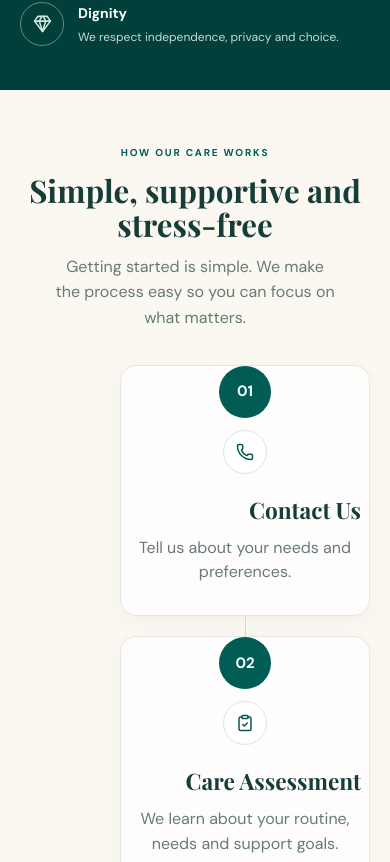
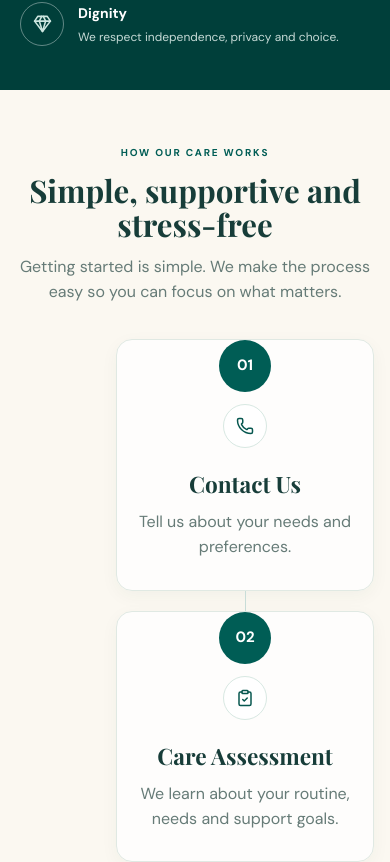
Before and after one commit to habimanasharif/creativa, a Next.js app: page / in a window 390 px wide. Shown: the part 3182-4044 px from the top of the page. Built offline with nearby package versions, Linux system fonts and the light colour scheme.

Commit message:
Correct care process card centering on all screen sizes

```diff
--- a/app/globals.css
+++ b/app/globals.css
@@ -3422,3 +3422,82 @@ a.contact-info-card:hover {
   .process-card h3 { font-size: 21px; }
   .process-card p { font-size: 15px; }
 }
+
+
+/* Final alignment override: keep the process section and cards centered in the viewport */
+.process-section,
+.process-section > .container {
+  box-sizing: border-box;
+}
+.process-section > .container {
+  width: min(1200px, calc(100% - 48px));
+  max-width: 1200px;
+  margin-inline: auto !important;
+}
+.process-section .process-grid {
+  width: 100%;
+  max-width: 100%;
+  margin-inline: auto !important;
+  justify-items: stretch;
+  box-sizing: border-box;
+}
+.process-section .process-card {
+  width: 100%;
+  max-width: 100%;
+  margin-inline: 0;
+  box-sizing: border-box;
+  justify-self: stretch;
+}
+.process-section .process-card .process-top,
+.process-section .process-card h3,
+.process-section .process-card p {
+  margin-left: auto;
+  margin-right: auto;
+}
+
+@media (max-width: 760px) {
+  .process-section > .container {
+    width: calc(100% - 32px) !important;
+    max-width: 520px !important;
+    padding-left: 0 !important;
+    padding-right: 0 !important;
+    margin-left: auto !important;
+    margin-right: auto !important;
+    position: relative;
+    left: auto;
+    right: auto;
+    transform: none;
+  }
+  .process-section .process-grid {
+    display: grid;
+    grid-template-columns: minmax(0, 1fr) !important;
+    width: 100% !important;
+    margin-left: auto !important;
+    margin-right: auto !important;
+    justify-items: center;
+    gap: 0;
+  }
+  .process-section .process-card {
+    display: flex;
+    width: 100% !important;
+    max-width: 100% !important;
+    min-width: 0;
+    margin-left: 0 !important;
+    margin-right: 0 !important;
+    padding-left: 8px;
+    padding-right: 8px;
+    align-items: center;
+    justify-self: center;
+    text-align: center;
+  }
+  .process-section .process-card .process-top {
+    width: 100%;
+    justify-content: center;
+  }
+  .process-section .process-card h3,
+  .process-section .process-card p {
+    width: 100%;
+    max-width: 34ch;
+    text-align: center;
+  }
+}
```
